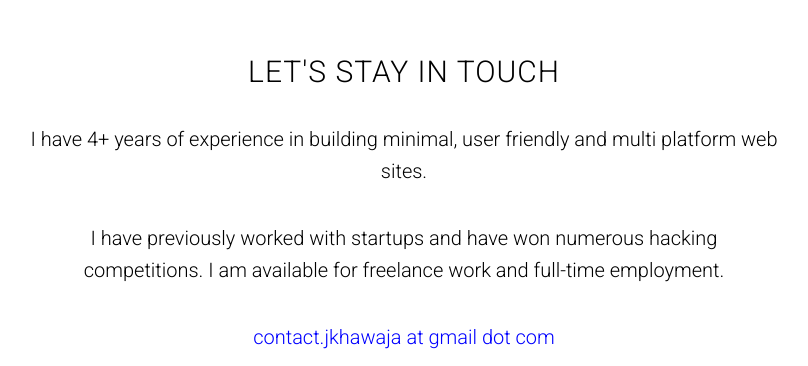
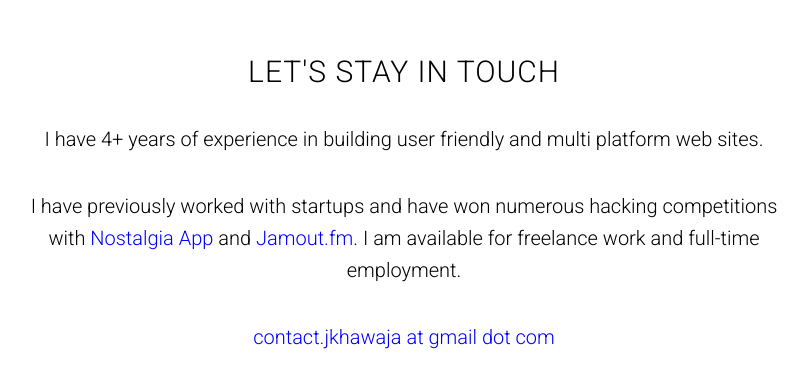
Before and after one commit to jaykhawaja/jaykhawaja.github.io, a plain HTML site: page index.html in a window 1280 px wide. Shown: the part 1729-2095 px from the top of the page, without its empty margins (236-1044 px from the left). Drawn offline with Linux system fonts and the light colour scheme; some packages are replaced by stand-ins of ours.

Commit message:
added links

```diff
--- a/index.html
+++ b/index.html
@@ -138,8 +138,8 @@
         <div class="row">
             <div class="col-lg-8 col-lg-offset-2">
                 <h2>Let's stay in touch</h2>
-                <p>I have 4+ years of experience in building minimal, user friendly and multi platform web sites.</p>
-                <p>I have previously worked with startups and have won numerous hacking competitions. I am available for freelance work and full-time employment.</p>
+                <p>I have 4+ years of experience in building user friendly and multi platform web sites.</p>
+                <p>I have previously worked with startups and have won numerous hacking competitions with <a href="http://thenextweb.com/events/2011/08/24/photo-hack-day-proves-new-york-citys-strong-developer-talent/"> Nostalgia App </a> and <a href="http://blog.akshaysharma.com/2011/10/start-up-weekend-chicago.html">Jamout.fm</a>. I am available for freelance work and full-time employment.</p>
                 <p><a href="mailto:jahan_z3bk@hotmail.com">contact.jkhawaja at gmail dot com</a>
                 </p>
                 <ul class="list-inline banner-social-buttons">
```
